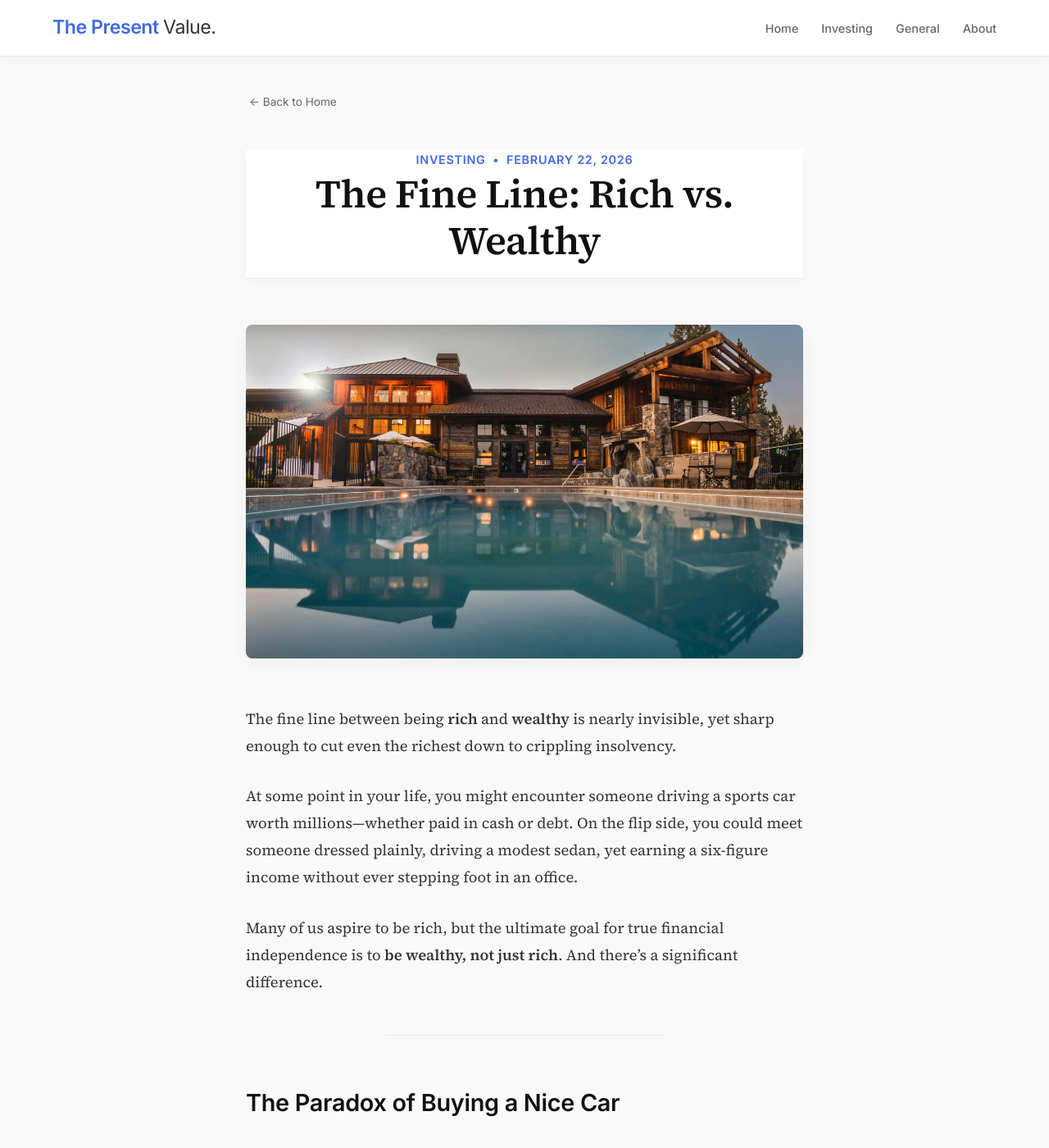
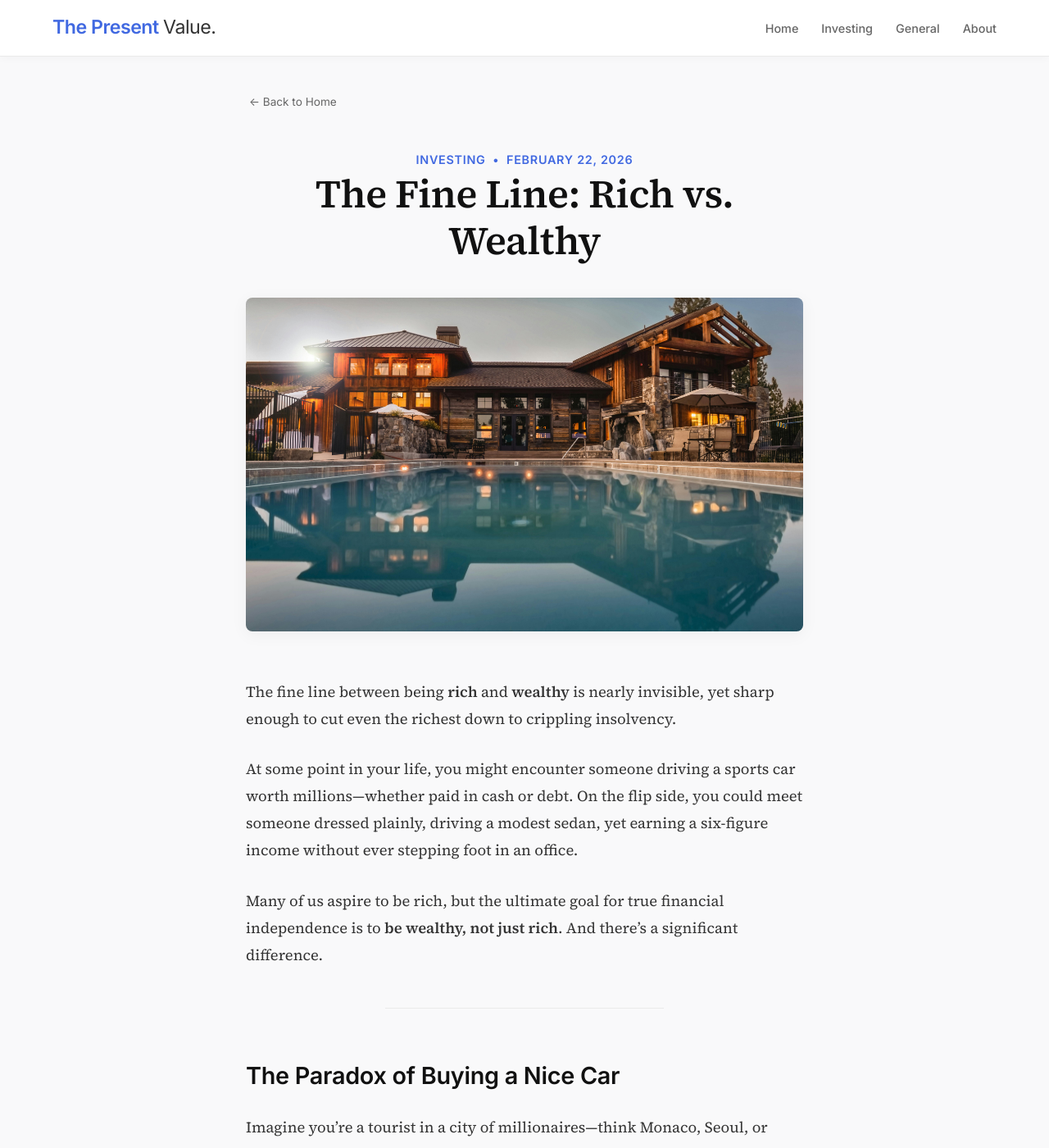
Before and after one commit to jezb-netrunner/the-present-value, a Jekyll site: the page built from _posts/2026-02-22-be-wealthy.md, in a window 1280 px wide and 1400 px high. Shown: the whole window at 82% size. Built offline with Jekyll 4.4.1, drawn with Linux system fonts in a browser that asks for light colours.

Commit message:
Update default.html

```diff
--- a/_layouts/default.html
+++ b/_layouts/default.html
@@ -228,16 +228,20 @@
         }
                 /* ─── PREMIUM BLOG POST LAYOUT (SEAMLESS) ─── */
         .reading-container {
-            max-width: 720px; /* Slightly tighter width for optimal eye-tracking */
-            margin: 0 auto;   /* Centers the article */
+            max-width: 720px;
+            margin: 0 auto;
             padding: 20px 20px 80px 20px;
-            /* Notice we removed the white background, border-radius, and box-shadow! */
+            background: transparent !important; /* Forces the background to disappear */
+            box-shadow: none !important;        /* Kills any lingering shadows */
         }
 
         .post-header {
             text-align: center;
-            margin-bottom: 56px;
-            /* Notice we removed the border-bottom line and bottom padding! */
+            margin-bottom: 40px;
+            padding: 0;                         /* Removes the padding that was puffing up the box */
+            background: transparent !important; /* Ensures the header itself has no background */
+            box-shadow: none !important;
+            border: none;
         }
 
         .post-title {
```
